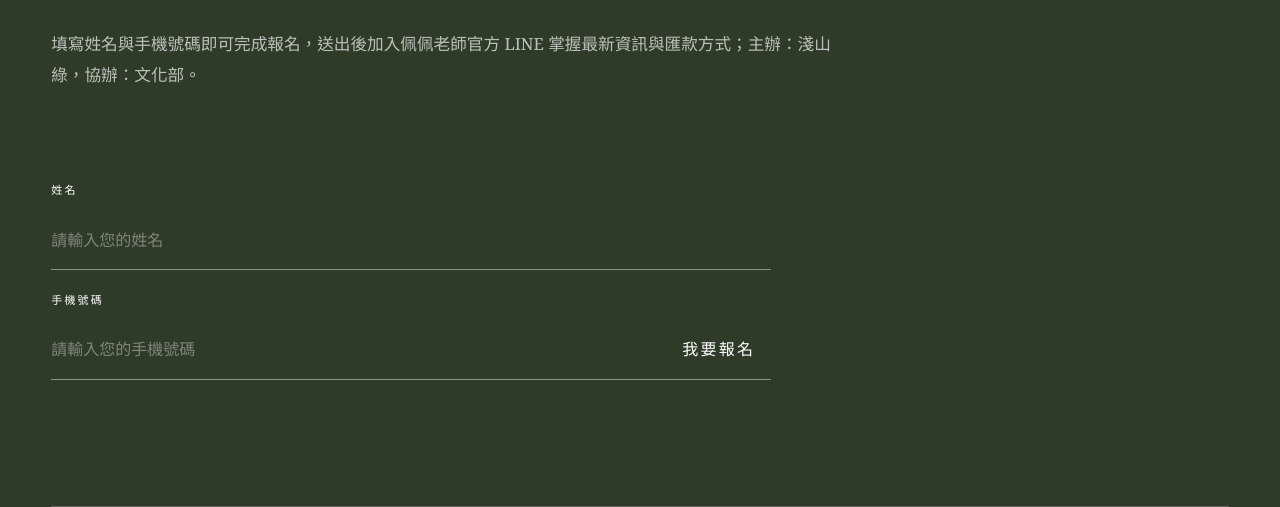
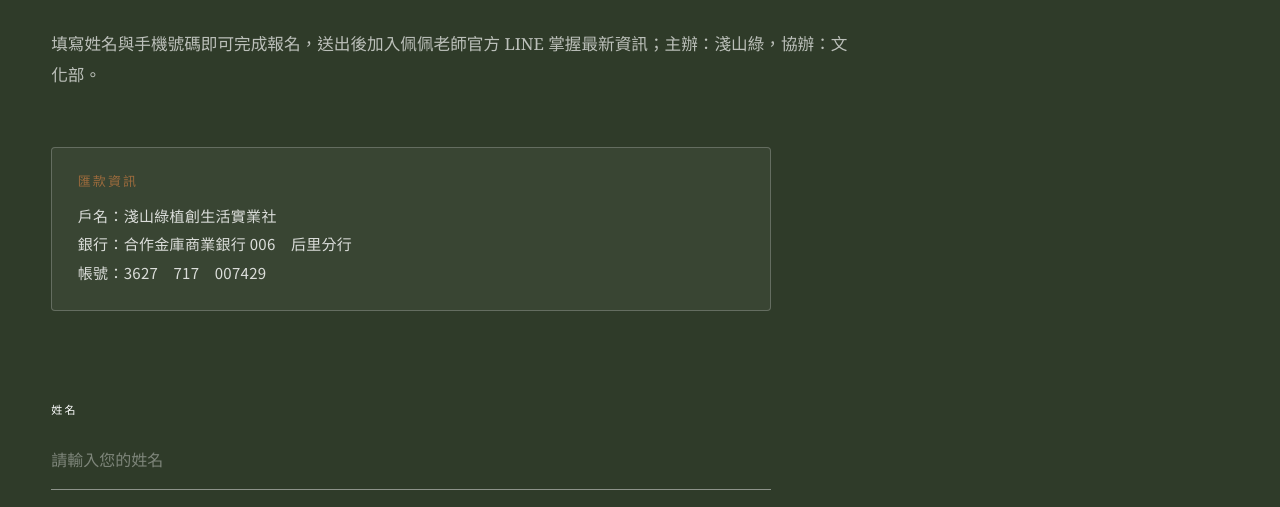
Before and after one commit to Coach1973/1010, a plain HTML site: page index.html in a window 1280 px wide. Shown: the part 6869-7376 px from the top of the page. Drawn offline with Linux system fonts and the light colour scheme.

Commit message:
報名區塊新增匯款資訊（教練提供：淺山綠植創生活實業社/合作金庫006后里分行/3627-717-007429）
Co-Authored-By: Claude Sonnet 5 <noreply@anthropic.com>

```diff
--- a/assets/css/styles.css
+++ b/assets/css/styles.css
@@ -515,6 +515,29 @@ button, a, input { -webkit-tap-highlight-color: transparent; }
 .hero .eyebrow,
 .film .eyebrow { color: rgba(244,239,227,.82); }
 .contact .body-copy { color: rgba(255,255,255,.68); }
+.payment-info {
+  width: min(45rem, 100%);
+  margin: clamp(2rem, 5vw, 3.5rem) 0 0;
+  padding: 1.4rem 1.6rem;
+  border: 1px solid rgba(255,255,255,.22);
+  border-radius: 4px;
+  background: rgba(255,255,255,.05);
+}
+.payment-info__title {
+  margin-bottom: .6rem;
+  color: var(--gold);
+  font-family: var(--sans);
+  font-size: .8125rem;
+  font-weight: 500;
+  letter-spacing: .16em;
+}
+.payment-info__row {
+  color: rgba(255,255,255,.82);
+  font-family: var(--sans);
+  font-size: .9375rem;
+  line-height: 1.9;
+  letter-spacing: .02em;
+}
 .subscribe { width: min(45rem, 100%); margin: clamp(3rem, 7vw, 6rem) 0; }
 .subscribe label {
   display: block;
--- a/index.html
+++ b/index.html
@@ -213,7 +213,13 @@
       <div class="contact__copy" data-lvt-eid="5134067a7e">
         <p class="eyebrow reveal" data-copy-target="contact.eyebrow" data-lvt-eid="36574f20b6">立即報名</p>
         <h2 id="contact-title" class="section-title reveal" data-copy-target="contact.heading" data-lvt-eid="63c848b673">一日名額有限，預留你的席位</h2>
-        <p class="body-copy reveal" data-copy-target="contact.body" data-lvt-eid="4badc979af">填寫姓名與手機號碼即可完成報名，送出後加入佩佩老師官方 LINE 掌握最新資訊與匯款方式；主辦：淺山綠，協辦：文化部。</p>
+        <p class="body-copy reveal" data-copy-target="contact.body" data-lvt-eid="4badc979af">填寫姓名與手機號碼即可完成報名，送出後加入佩佩老師官方 LINE 掌握最新資訊；主辦：淺山綠，協辦：文化部。</p>
+      </div>
+      <div class="payment-info reveal">
+        <div class="payment-info__title">匯款資訊</div>
+        <div class="payment-info__row">戶名：淺山綠植創生活實業社</div>
+        <div class="payment-info__row">銀行：合作金庫商業銀行 006　后里分行</div>
+        <div class="payment-info__row">帳號：3627　717　007429</div>
       </div>
       <form id="registerForm" class="subscribe reveal" novalidate="">
         <label for="regName">姓名</label>
```
